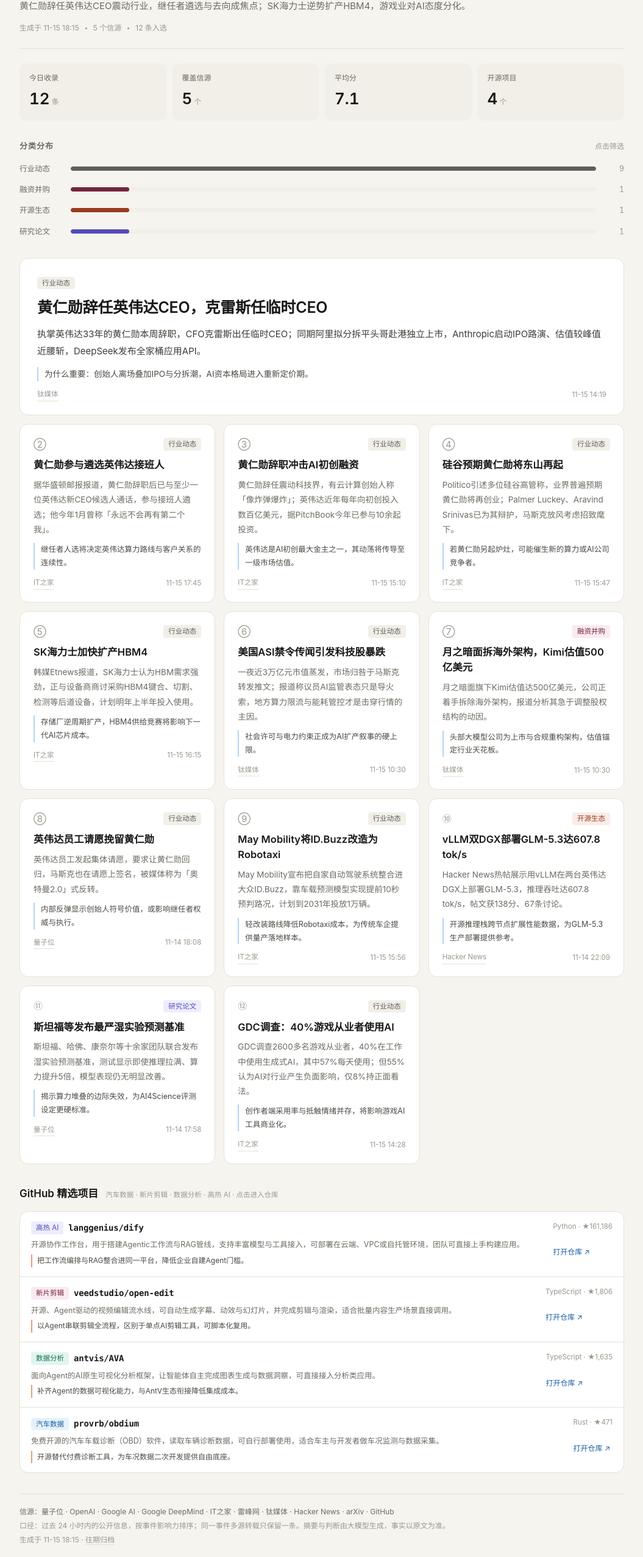
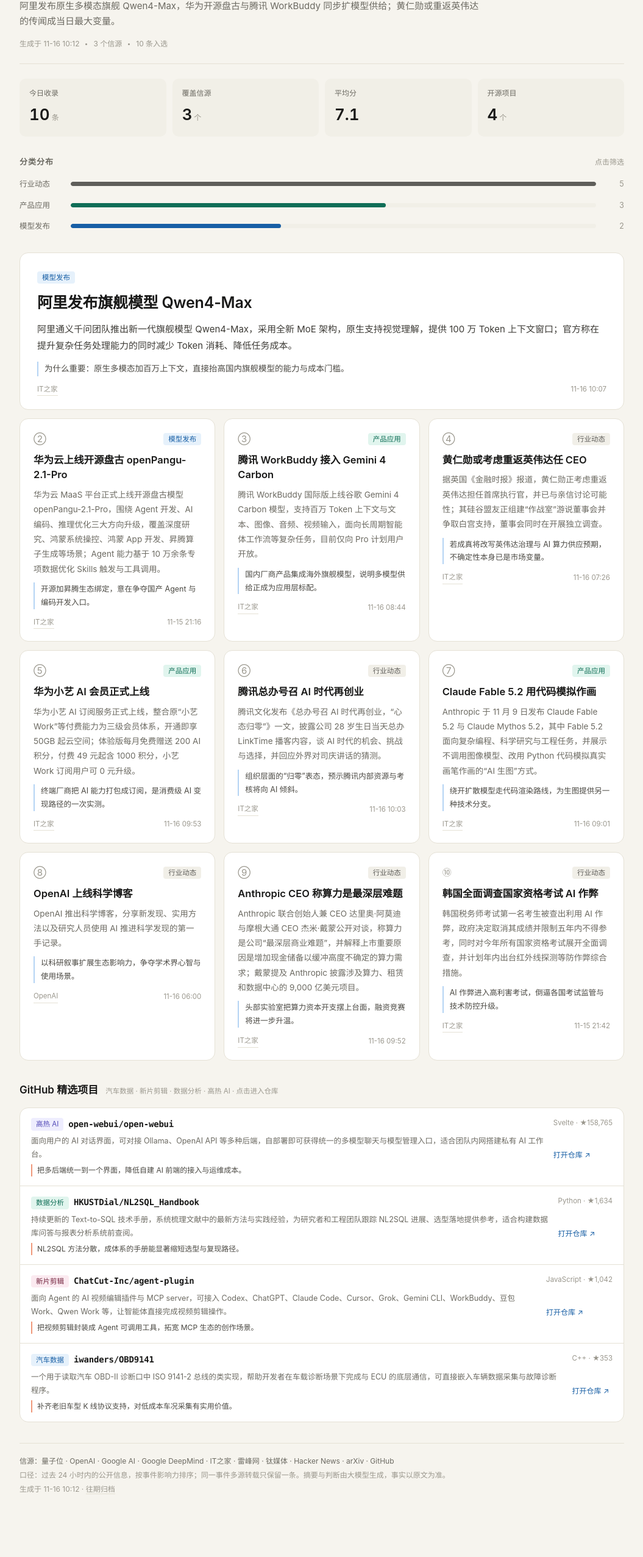
Before and after one commit to Heihei-zb/ai-daily-radar, a plain HTML site: page docs/index.html in a window 1280 px wide. Shown: the part 131-2684 px from the top of the page at 61% size, without its empty margins (112-1167 px from the left). After the commit the page ends 2649 px from the top, so only its background shows below. Drawn offline with Linux system fonts and the light colour scheme.

Commit message:
chore: 更新 2026-11-16 AI 日报

```diff
--- a/docs/index.html
+++ b/docs/index.html
@@ -3,8 +3,8 @@
 <head>
 <meta charset="utf-8" />
 <meta name="viewport" content="width=device-width, initial-scale=1" />
-<title>AI 日报 · 2026 年 11 月 15 日</title>
-<meta name="description" content="黄仁勋辞任英伟达CEO震动行业，继任者遴选与去向成焦点；SK海力士逆势扩产HBM4，游戏业对AI态度分化。" />
+<title>AI 日报 · 2026 年 11 月 16 日</title>
+<meta name="description" content="阿里发布原生多模态旗舰 Qwen4-Max，华为开源盘古与腾讯 WorkBuddy 同步扩模型供给；黄仁勋或重返英伟达的传闻成当日最大变量。" />
 <style>
   :root{
     --ink:#191918; --muted:#6C6A62; --faint:#9A978D;
@@ -138,23 +138,23 @@
     <div class="mast-top">
       <span>AI 行业日报</span>
       <nav class="nav">
-<a href="./2026-11-14.html">前一日</a>        <a href="./archive.html">往期归档</a>
+<a href="./2026-11-15.html">前一日</a>        <a href="./archive.html">往期归档</a>
       </nav>
     </div>
-    <h1>2026 年 11 月 15 日<span class="wd">周日</span></h1>
-    <p class="lede">黄仁勋辞任英伟达CEO震动行业，继任者遴选与去向成焦点；SK海力士逆势扩产HBM4，游戏业对AI态度分化。</p>
+    <h1>2026 年 11 月 16 日<span class="wd">周一</span></h1>
+    <p class="lede">阿里发布原生多模态旗舰 Qwen4-Max，华为开源盘古与腾讯 WorkBuddy 同步扩模型供给；黄仁勋或重返英伟达的传闻成当日最大变量。</p>
     <div class="meta-line">
-      <span>生成于 11-15 18:15</span>
+      <span>生成于 11-16 10:12</span>
       <span class="dot"></span>
-      <span>5 个信源</span>
+      <span>3 个信源</span>
       <span class="dot"></span>
-      <span>12 条入选</span>
+      <span>10 条入选</span>
     </div>
   </header>
 
   <section class="kpis">
-    <div class="kpi"><span>今日收录</span><strong>12<em>条</em></strong></div>
-    <div class="kpi"><span>覆盖信源</span><strong>5<em>个</em></strong></div>
+    <div class="kpi"><span>今日收录</span><strong>10<em>条</em></strong></div>
+    <div class="kpi"><span>覆盖信源</span><strong>3<em>个</em></strong></div>
     <div class="kpi"><span>平均分</span><strong>7.1</strong></div>
     <div class="kpi"><span>开源项目</span><strong>4<em>个</em></strong></div>
   </section>
@@ -165,134 +165,111 @@
       <button class="bar-row" data-filter="行业动态" aria-pressed="false">
         <span class="bar-name">行业动态</span>
         <span class="bar-track"><span class="bar-fill" style="width:100.0%;background:#5F5E5A"></span></span>
-        <span class="bar-num">9</span>
+        <span class="bar-num">5</span>
       </button>
-      <button class="bar-row" data-filter="融资并购" aria-pressed="false">
-        <span class="bar-name">融资并购</span>
-        <span class="bar-track"><span class="bar-fill" style="width:11.1%;background:#72243E"></span></span>
-        <span class="bar-num">1</span>
+      <button class="bar-row" data-filter="产品应用" aria-pressed="false">
+        <span class="bar-name">产品应用</span>
+        <span class="bar-track"><span class="bar-fill" style="width:60.0%;background:#0F6E56"></span></span>
+        <span class="bar-num">3</span>
       </button>
-      <button class="bar-row" data-filter="开源生态" aria-pressed="false">
-        <span class="bar-name">开源生态</span>
-        <span class="bar-track"><span class="bar-fill" style="width:11.1%;background:#993C1D"></span></span>
-        <span class="bar-num">1</span>
-      </button>
-      <button class="bar-row" data-filter="研究论文" aria-pressed="false">
-        <span class="bar-name">研究论文</span>
-        <span class="bar-track"><span class="bar-fill" style="width:11.1%;background:#534AB7"></span></span>
-        <span class="bar-num">1</span>
+      <button class="bar-row" data-filter="模型发布" aria-pressed="false">
+        <span class="bar-name">模型发布</span>
+        <span class="bar-track"><span class="bar-fill" style="width:40.0%;background:#185FA5"></span></span>
+        <span class="bar-num">2</span>
       </button>
     </div>
   </section>
 
-  <section class="card hero" data-cat="行业动态">
-    <span class="chip chip-news">行业动态</span>
-    <h2>黄仁勋辞任英伟达CEO，克雷斯任临时CEO</h2>
-    <p class="summary">执掌英伟达33年的黄仁勋本周辞职，CFO克雷斯出任临时CEO；同期阿里拟分拆平头哥赴港独立上市，Anthropic启动IPO路演、估值较峰值近腰斩，DeepSeek发布全家桶应用API。</p>
-<p class="why">为什么重要：创始人离场叠加IPO与分拆潮，AI资本格局进入重新定价期。</p>    <div class="src">
-      <a href="https://www.tmtpost.com/8205592.html" target="_blank" rel="noopener">钛媒体</a>
-      <span>11-15 14:19</span>
+  <section class="card hero" data-cat="模型发布">
+    <span class="chip chip-model">模型发布</span>
+    <h2>阿里发布旗舰模型 Qwen4-Max</h2>
+    <p class="summary">阿里通义千问团队推出新一代旗舰模型 Qwen4-Max，采用全新 MoE 架构，原生支持视觉理解，提供 100 万 Token 上下文窗口；官方称在提升复杂任务处理能力的同时减少 Token 消耗、降低任务成本。</p>
+<p class="why">为什么重要：原生多模态加百万上下文，直接抬高国内旗舰模型的能力与成本门槛。</p>    <div class="src">
+      <a href="https://www.ithome.com/1/027/512.htm" target="_blank" rel="noopener">IT之家</a>
+      <span>11-16 10:07</span>
     </div>
   </section>
 
   <section class="grid" id="feed">
-    <article class="card" data-cat="行业动态">
-      <div class="card-top"><span class="no">②</span><span class="chip chip-news">行业动态</span></div>
-      <h3>黄仁勋参与遴选英伟达接班人</h3>
-      <p class="summary">据华盛顿邮报报道，黄仁勋辞职后已与至少一位英伟达新CEO候选人通话，参与接班人遴选；他今年1月曾称「永远不会再有第二个我」。</p>
-<p class="why">继任者人选将决定英伟达算力路线与客户关系的连续性。</p>      <div class="src">
-        <a href="https://www.ithome.com/1/027/418.htm" target="_blank" rel="noopener">IT之家</a>
-        <span>11-15 17:45</span>
+    <article class="card" data-cat="模型发布">
+      <div class="card-top"><span class="no">②</span><span class="chip chip-model">模型发布</span></div>
+      <h3>华为云上线开源盘古 openPangu-2.1-Pro</h3>
+      <p class="summary">华为云 MaaS 平台正式上线开源盘古模型 openPangu-2.1-Pro，围绕 Agent 开发、AI 编码、推理优化三大方向升级，覆盖深度研究、鸿蒙系统操控、鸿蒙 App 开发、昇腾算子生成等场景；Agent 能力基于 10 万余条专项数据优化 Skills 触发与工具调用。</p>
+<p class="why">开源加昇腾生态绑定，意在争夺国产 Agent 与编码开发入口。</p>      <div class="src">
+        <a href="https://www.ithome.com/1/027/450.htm" target="_blank" rel="noopener">IT之家</a>
+        <span>11-15 21:16</span>
       </div>
     </article>
-    <article class="card" data-cat="行业动态">
-      <div class="card-top"><span class="no">③</span><span class="chip chip-news">行业动态</span></div>
-      <h3>黄仁勋辞职冲击AI初创融资</h3>
-      <p class="summary">黄仁勋辞任震动科技界，有云计算创始人称「像炸弹爆炸」；英伟达近年每年向初创投入数百亿美元，据PitchBook今年已参与10余起投资。</p>
-<p class="why">英伟达是AI初创最大金主之一，其动荡将传导至一级市场估值。</p>      <div class="src">
-        <a href="https://www.ithome.com/1/027/339.htm" target="_blank" rel="noopener">IT之家</a>
-        <span>11-15 15:10</span>
+    <article class="card" data-cat="产品应用">
+      <div class="card-top"><span class="no">③</span><span class="chip chip-product">产品应用</span></div>
+      <h3>腾讯 WorkBuddy 接入 Gemini 4 Carbon</h3>
+      <p class="summary">腾讯 WorkBuddy 国际版上线谷歌 Gemini 4 Carbon 模型，支持百万 Token 上下文与文本、图像、音频、视频输入，面向长周期智能体工作流等复杂任务，目前仅向 Pro 计划用户开放。</p>
+<p class="why">国内厂商产品集成海外旗舰模型，说明多模型供给正成为应用层标配。</p>      <div class="src">
+        <a href="https://www.ithome.com/1/027/487.htm" target="_blank" rel="noopener">IT之家</a>
+        <span>11-16 08:44</span>
       </div>
     </article>
     <article class="card" data-cat="行业动态">
       <div class="card-top"><span class="no">④</span><span class="chip chip-news">行业动态</span></div>
-      <h3>硅谷预期黄仁勋将东山再起</h3>
-      <p class="summary">Politico引述多位硅谷高管称，业界普遍预期黄仁勋将再创业；Palmer Luckey、Aravind Srinivas已为其辩护，马斯克放风考虑招致麾下。</p>
-<p class="why">若黄仁勋另起炉灶，可能催生新的算力或AI公司竞争者。</p>      <div class="src">
-        <a href="https://www.ithome.com/1/027/354.htm" target="_blank" rel="noopener">IT之家</a>
-        <span>11-15 15:47</span>
+      <h3>黄仁勋或考虑重返英伟达任 CEO</h3>
+      <p class="summary">据英国《金融时报》报道，黄仁勋正考虑重返英伟达担任首席执行官，并已与亲信讨论可能性；其硅谷盟友正组建“作战室”游说董事会并争取白宫支持，董事会同时在开展独立调查。</p>
+<p class="why">若成真将改写英伟达治理与 AI 算力供应预期，不确定性本身已是市场变量。</p>      <div class="src">
+        <a href="https://www.ithome.com/1/027/470.htm" target="_blank" rel="noopener">IT之家</a>
+        <span>11-16 07:26</span>
       </div>
     </article>
-    <article class="card" data-cat="行业动态">
-      <div class="card-top"><span class="no">⑤</span><span class="chip chip-news">行业动态</span></div>
-      <h3>SK海力士加快扩产HBM4</h3>
-      <p class="summary">韩媒Etnews报道，SK海力士认为HBM需求强劲，正与设备商商讨采购HBM4键合、切割、检测等后道设备，计划明年上半年投入使用。</p>
-<p class="why">存储厂逆周期扩产，HBM4供给竞赛将影响下一代AI芯片成本。</p>      <div class="src">
-        <a href="https://www.ithome.com/1/027/392.htm" target="_blank" rel="noopener">IT之家</a>
-        <span>11-15 16:15</span>
+    <article class="card" data-cat="产品应用">
+      <div class="card-top"><span class="no">⑤</span><span class="chip chip-product">产品应用</span></div>
+      <h3>华为小艺 AI 会员正式上线</h3>
+      <p class="summary">华为小艺 AI 订阅服务正式上线，整合原“小艺 Work”等付费能力为三级会员体系，开通即享 50GB 起云空间；体验版每月免费赠送 200 AI 积分，付费 49 元起含 1000 积分，小艺 Work 订阅用户可 0 元升级。</p>
+<p class="why">终端厂商把 AI 能力打包成订阅，是消费级 AI 变现路径的一次实测。</p>      <div class="src">
+        <a href="https://www.ithome.com/1/027/506.htm" target="_blank" rel="noopener">IT之家</a>
+        <span>11-16 09:53</span>
       </div>
     </article>
     <article class="card" data-cat="行业动态">
       <div class="card-top"><span class="no">⑥</span><span class="chip chip-news">行业动态</span></div>
-      <h3>美国ASI禁令传闻引发科技股暴跌</h3>
-      <p class="summary">一夜近3万亿元市值蒸发，市场归咎于马斯克转发推文；报道称议员AI监管表态只是导火索，地方算力限流与能耗管控才是击穿行情的主因。</p>
-<p class="why">社会许可与电力约束正成为AI扩产叙事的硬上限。</p>      <div class="src">
-        <a href="https://www.tmtpost.com/8205565.html" target="_blank" rel="noopener">钛媒体</a>
-        <span>11-15 10:30</span>
+      <h3>腾讯总办号召 AI 时代再创业</h3>
+      <p class="summary">腾讯文化发布《总办号召 AI 时代再创业，“心态归零”》一文，披露公司 28 岁生日当天总办 LinkTime 播客内容，谈 AI 时代的机会、挑战与选择，并回应外界对司庆讲话的猜测。</p>
+<p class="why">组织层面的“归零”表态，预示腾讯内部资源与考核将向 AI 倾斜。</p>      <div class="src">
+        <a href="https://www.ithome.com/1/027/509.htm" target="_blank" rel="noopener">IT之家</a>
+        <span>11-16 10:03</span>
       </div>
     </article>
-    <article class="card" data-cat="融资并购">
-      <div class="card-top"><span class="no">⑦</span><span class="chip chip-fund">融资并购</span></div>
-      <h3>月之暗面拆海外架构，Kimi估值500亿美元</h3>
-      <p class="summary">月之暗面旗下Kimi估值达500亿美元，公司正着手拆除海外架构，报道分析其急于调整股权结构的动因。</p>
-<p class="why">头部大模型公司为上市与合规重构架构，估值锚定行业天花板。</p>      <div class="src">
-        <a href="https://www.tmtpost.com/8205584.html" target="_blank" rel="noopener">钛媒体</a>
-        <span>11-15 10:30</span>
+    <article class="card" data-cat="产品应用">
+      <div class="card-top"><span class="no">⑦</span><span class="chip chip-product">产品应用</span></div>
+      <h3>Claude Fable 5.2 用代码模拟作画</h3>
+      <p class="summary">Anthropic 于 11 月 9 日发布 Claude Fable 5.2 与 Claude Mythos 5.2，其中 Fable 5.2 面向复杂编程、科学研究与工程任务，并展示不调用图像模型、改用 Python 代码模拟真实画笔作画的“AI 生图”方式。</p>
+<p class="why">绕开扩散模型走代码渲染路线，为生图提供另一种技术分支。</p>      <div class="src">
+        <a href="https://www.ithome.com/1/027/490.htm" target="_blank" rel="noopener">IT之家</a>
+        <span>11-16 09:01</span>
       </div>
     </article>
     <article class="card" data-cat="行业动态">
       <div class="card-top"><span class="no">⑧</span><span class="chip chip-news">行业动态</span></div>
-      <h3>英伟达员工请愿挽留黄仁勋</h3>
-      <p class="summary">英伟达员工发起集体请愿，要求让黄仁勋回归，马斯克也在请愿上签名，被媒体称为「奥特曼2.0」式反转。</p>
-<p class="why">内部反弹显示创始人符号价值，或影响继任者权威与执行。</p>      <div class="src">
-        <a href="https://www.qbitai.com/2026/11/510297.html" target="_blank" rel="noopener">量子位</a>
-        <span>11-14 18:08</span>
+      <h3>OpenAI 上线科学博客</h3>
+      <p class="summary">OpenAI 推出科学博客，分享新发现、实用方法以及研究人员使用 AI 推进科学发现的第一手记录。</p>
+<p class="why">以科研叙事扩展生态影响力，争夺学术界心智与使用场景。</p>      <div class="src">
+        <a href="https://openai.com/index/our-new-blog-for-science" target="_blank" rel="noopener">OpenAI</a>
+        <span>11-16 06:00</span>
       </div>
     </article>
     <article class="card" data-cat="行业动态">
       <div class="card-top"><span class="no">⑨</span><span class="chip chip-news">行业动态</span></div>
-      <h3>May Mobility将ID.Buzz改造为Robotaxi</h3>
-      <p class="summary">May Mobility宣布把自家自动驾驶系统整合进大众ID.Buzz，靠车载预测模型实现提前10秒预判路况，计划到2031年投放1万辆。</p>
-<p class="why">轻改装路线降低Robotaxi成本，为传统车企提供量产落地样本。</p>      <div class="src">
-        <a href="https://www.ithome.com/1/027/358.htm" target="_blank" rel="noopener">IT之家</a>
-        <span>11-15 15:56</span>
-      </div>
-    </article>
-    <article class="card" data-cat="开源生态">
-      <div class="card-top"><span class="no">⑩</span><span class="chip chip-oss">开源生态</span></div>
-      <h3>vLLM双DGX部署GLM-5.3达607.8 tok/s</h3>
-      <p class="summary">Hacker News热帖展示用vLLM在两台英伟达DGX上部署GLM-5.3，推理吞吐达607.8 tok/s，帖文获138分、67条讨论。</p>
-<p class="why">开源推理栈跨节点扩展性能数据，为GLM-5.3生产部署提供参考。</p>      <div class="src">
-        <a href="https://developer.nvidia.com/blog/when-one-gpu-isnt-enough-serving-glm-5-3-across-two-nvidia-dgx-stations-with-vllm" target="_blank" rel="noopener">Hacker News</a>
-        <span>11-14 22:09</span>
-      </div>
-    </article>
-    <article class="card" data-cat="研究论文">
-      <div class="card-top"><span class="no">⑪</span><span class="chip chip-paper">研究论文</span></div>
-      <h3>斯坦福等发布最严湿实验预测基准</h3>
-      <p class="summary">斯坦福、哈佛、康奈尔等十余家团队联合发布湿实验预测基准，测试显示即使推理拉满、算力提升5倍，模型表现仍无明显改善。</p>
-<p class="why">揭示算力堆叠的边际失效，为AI4Science评测设定更硬标准。</p>      <div class="src">
-        <a href="https://www.qbitai.com/2026/11/510232.html" target="_blank" rel="noopener">量子位</a>
-        <span>11-14 17:58</span>
+      <h3>Anthropic CEO 称算力是最深层难题</h3>
+      <p class="summary">Anthropic 联合创始人兼 CEO 达里奥·阿莫迪与摩根大通 CEO 杰米·戴蒙公开对谈，称算力是公司“最深层商业难题”，并解释上市重要原因是增加现金储备以缓冲高度不确定的算力需求；戴蒙提及 Anthropic 披露涉及算力、租赁和数据中心的 9,000 亿美元项目。</p>
+<p class="why">头部实验室把算力资本开支摆上台面，融资竞赛将进一步升温。</p>      <div class="src">
+        <a href="https://www.ithome.com/1/027/505.htm" target="_blank" rel="noopener">IT之家</a>
+        <span>11-16 09:52</span>
       </div>
     </article>
     <article class="card" data-cat="行业动态">
-      <div class="card-top"><span class="no">⑫</span><span class="chip chip-news">行业动态</span></div>
-      <h3>GDC调查：40%游戏从业者使用AI</h3>
-      <p class="summary">GDC调查2600多名游戏从业者，40%在工作中使用生成式AI，其中57%每天使用；但55%认为AI对行业产生负面影响，仅8%持正面看法。</p>
-<p class="why">创作者端采用率与抵触情绪并存，将影响游戏AI工具商业化。</p>      <div class="src">
-        <a href="https://www.ithome.com/1/027/323.htm" target="_blank" rel="noopener">IT之家</a>
-        <span>11-15 14:28</span>
+      <div class="card-top"><span class="no">⑩</span><span class="chip chip-news">行业动态</span></div>
+      <h3>韩国全面调查国家资格考试 AI 作弊</h3>
+      <p class="summary">韩国税务师考试第一名考生被查出利用 AI 作弊，政府决定取消其成绩并限制五年内不得参考，同时对今年所有国家资格考试展开全面调查，并计划年内出台红外线探测等防作弊综合措施。</p>
+<p class="why">AI 作弊进入高利害考试，倒逼各国考试监管与技术防控升级。</p>      <div class="src">
+        <a href="https://www.ithome.com/1/027/453.htm" target="_blank" rel="noopener">IT之家</a>
+        <span>11-15 21:42</span>
       </div>
     </article>
   </section>
@@ -301,37 +278,37 @@
   <section class="block">
     <h3 class="block-title">GitHub 精选项目<span>汽车数据 · 新片剪辑 · 数据分析 · 高热 AI · 点击进入仓库</span></h3>
     <div class="repo-list">
-      <a class="repo" href="https://github.com/langgenius/dify" target="_blank" rel="noopener">
+      <a class="repo" href="https://github.com/open-webui/open-webui" target="_blank" rel="noopener">
         <span class="repo-head">
-<span class="chip chip-paper">高热 AI</span>          <span class="repo-name">langgenius/dify</span>
+<span class="chip chip-paper">高热 AI</span>          <span class="repo-name">open-webui/open-webui</span>
         </span>
-        <span class="repo-meta">Python · ★161,186</span>
-        <span class="repo-desc">开源协作工作台，用于搭建Agentic工作流与RAG管线，支持丰富模型与工具接入，可部署在云端、VPC或自托管环境，团队可直接上手构建应用。</span>
-<span class="repo-why">把工作流编排与RAG整合进同一平台，降低企业自建Agent门槛。</span>        <span class="repo-link">打开仓库 ↗</span>
+        <span class="repo-meta">Svelte · ★158,765</span>
+        <span class="repo-desc">面向用户的 AI 对话界面，可对接 Ollama、OpenAI API 等多种后端，自部署即可获得统一的多模型聊天与模型管理入口，适合团队内网搭建私有 AI 工作台。</span>
+<span class="repo-why">把多后端统一到一个界面，降低自建 AI 前端的接入与运维成本。</span>        <span class="repo-link">打开仓库 ↗</span>
       </a>
-      <a class="repo" href="https://github.com/veedstudio/open-edit" target="_blank" rel="noopener">
+      <a class="repo" href="https://github.com/HKUSTDial/NL2SQL_Handbook" target="_blank" rel="noopener">
         <span class="repo-head">
-<span class="chip chip-fund">新片剪辑</span>          <span class="repo-name">veedstudio/open-edit</span>
+<span class="chip chip-product">数据分析</span>          <span class="repo-name">HKUSTDial/NL2SQL_Handbook</span>
         </span>
-        <span class="repo-meta">TypeScript · ★1,806</span>
-        <span class="repo-desc">开源、Agent驱动的视频编辑流水线，可自动生成字幕、动效与幻灯片，并完成剪辑与渲染，适合批量内容生产场景直接调用。</span>
-<span class="repo-why">以Agent串联剪辑全流程，区别于单点AI剪辑工具，可脚本化复用。</span>        <span class="repo-link">打开仓库 ↗</span>
+        <span class="repo-meta">Python · ★1,634</span>
+        <span class="repo-desc">持续更新的 Text-to-SQL 技术手册，系统梳理文献中的最新方法与实践经验，为研究者和工程团队跟踪 NL2SQL 进展、选型落地提供参考，适合构建数据库问答与报表分析系统前查阅。</span>
+<span class="repo-why">NL2SQL 方法分散，成体系的手册能显著缩短选型与复现路径。</span>        <span class="repo-link">打开仓库 ↗</span>
       </a>
-      <a class="repo" href="https://github.com/antvis/AVA" target="_blank" rel="noopener">
+      <a class="repo" href="https://github.com/ChatCut-Inc/agent-plugin" target="_blank" rel="noopener">
         <span class="repo-head">
-<span class="chip chip-product">数据分析</span>          <span class="repo-name">antvis/AVA</span>
+<span class="chip chip-fund">新片剪辑</span>          <span class="repo-name">ChatCut-Inc/agent-plugin</span>
         </span>
-        <span class="repo-meta">TypeScript · ★1,635</span>
-        <span class="repo-desc">面向Agent的AI原生可视化分析框架，让智能体自主完成图表生成与数据洞察，可直接接入分析类应用。</span>
-<span class="repo-why">补齐Agent的数据可视化能力，与AntV生态衔接降低集成成本。</span>        <span class="repo-link">打开仓库 ↗</span>
+        <span class="repo-meta">JavaScript · ★1,042</span>
+        <span class="repo-desc">面向 Agent 的 AI 视频编辑插件与 MCP server，可接入 Codex、ChatGPT、Claude Code、Cursor、Grok、Gemini CLI、WorkBuddy、豆包 Work、Qwen Work 等，让智能体直接完成视频剪辑操作。</span>
+<span class="repo-why">把视频剪辑封装成 Agent 可调用工具，拓宽 MCP 生态的创作场景。</span>        <span class="repo-link">打开仓库 ↗</span>
       </a>
-      <a class="repo" href="https://github.com/provrb/obdium" target="_blank" rel="noopener">
+      <a class="repo" href="https://github.com/iwanders/OBD9141" target="_blank" rel="noopener">
         <span class="repo-head">
-<span class="chip chip-model">汽车数据</span>          <span class="repo-name">provrb/obdium</span>
+<span class="chip chip-model">汽车数据</span>          <span class="repo-name">iwanders/OBD9141</span>
         </span>
-        <span class="repo-meta">Rust · ★471</span>
-        <span class="repo-desc">免费开源的汽车车载诊断（OBD）软件，读取车辆诊断数据，可自行部署使用，适合车主与开发者做车况监测与数据采集。</span>
-<span class="repo-why">开源替代付费诊断工具，为车况数据二次开发提供自由底座。</span>        <span class="repo-link">打开仓库 ↗</span>
+        <span class="repo-meta">C++ · ★353</span>
+        <span class="repo-desc">一个用于读取汽车 OBD-II 诊断口中 ISO 9141-2 总线的类实现，帮助开发者在车载诊断场景下完成与 ECU 的底层通信，可直接嵌入车辆数据采集与故障诊断程序。</span>
+<span class="repo-why">补齐老旧车型 K 线协议支持，对低成本车况采集有实用价值。</span>        <span class="repo-link">打开仓库 ↗</span>
       </a>
     </div>
   </section>
@@ -340,7 +317,7 @@
   <footer>
     <div class="sources">信源：量子位 · OpenAI · Google AI · Google DeepMind · IT之家 · 雷峰网 · 钛媒体 · Hacker News · arXiv · GitHub</div>
     <div>口径：过去 24 小时内的公开信息，按事件影响力排序；同一事件多源转载只保留一条。摘要与判断由大模型生成，事实以原文为准。</div>
-    <div>生成于 11-15 18:15 · <a href="./archive.html">往期归档</a></div>
+    <div>生成于 11-16 10:12 · <a href="./archive.html">往期归档</a></div>
   </footer>
 
 </main>
```
Also changed, not shown: docs/2026-11-16.html (added, +355 -0 lines), docs/archive.html (+6 -1 lines).
